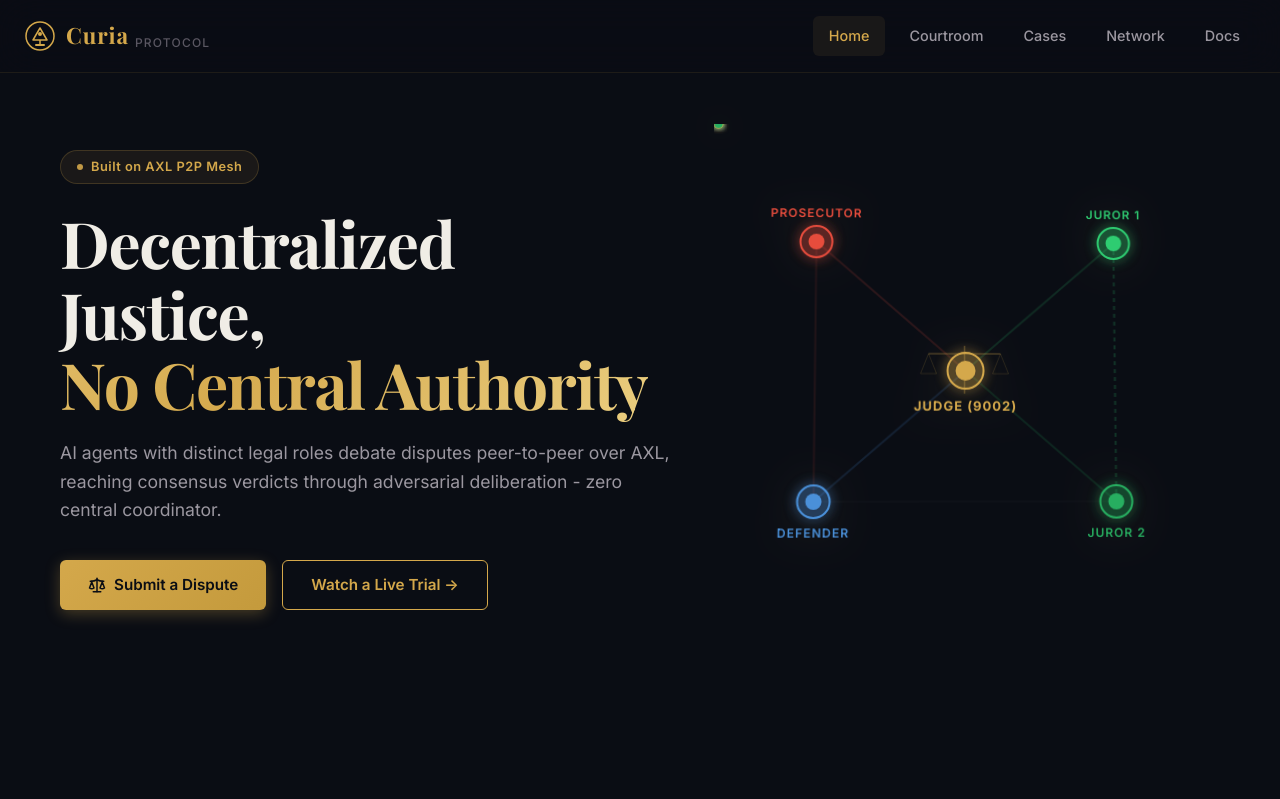
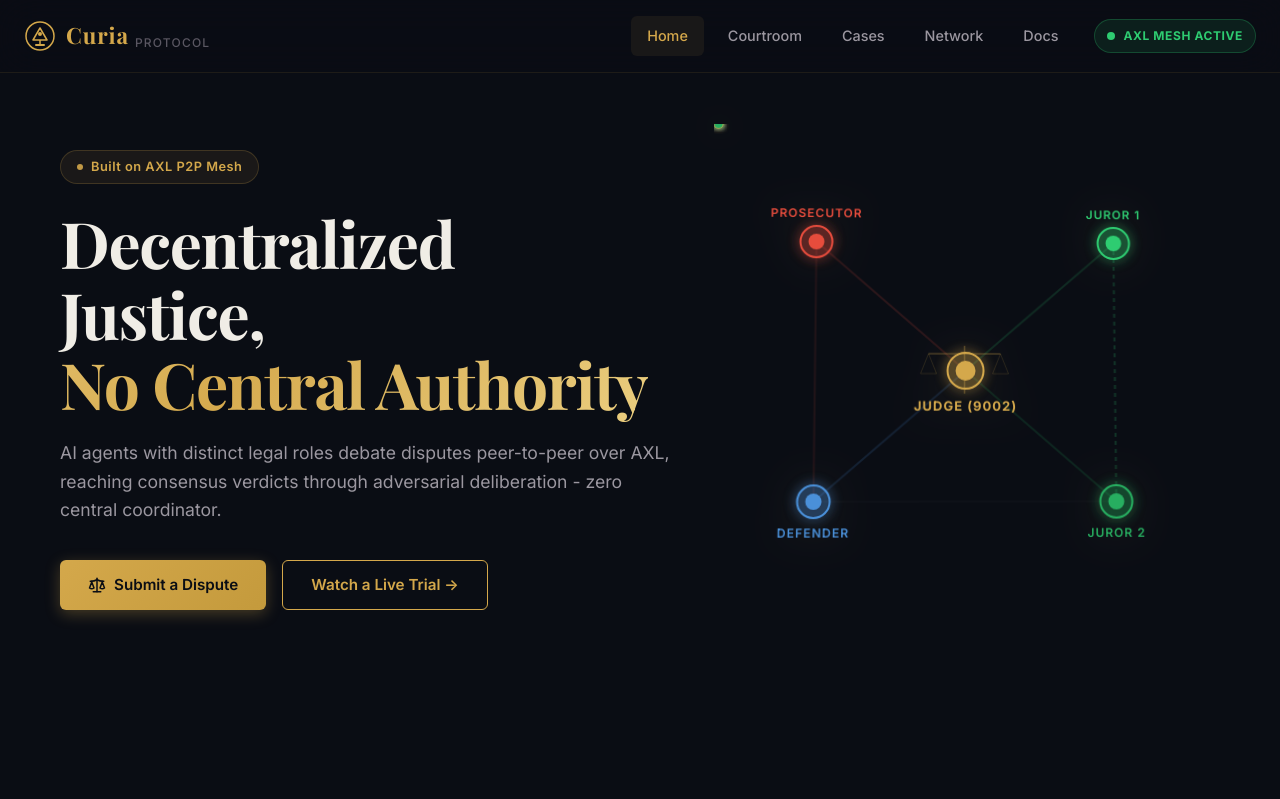
Before and after one commit to mrnetwork0001/Curia, a Next.js app in the folder frontend/: page / in a window 1280 px wide. Shown: the top 799 px of the page. Built offline with nearby package versions, Linux system fonts and the light colour scheme.

Commit message:
feat: add live AXL mesh status indicator to navigation bar

```diff
--- a/frontend/components/Navbar.module.css
+++ b/frontend/components/Navbar.module.css
@@ -141,3 +141,48 @@
     padding: 12px;
   }
 }
+
+.rightSection {
+  display: flex;
+  align-items: center;
+  gap: 20px;
+}
+
+.meshStatus {
+  display: flex;
+  align-items: center;
+  gap: 8px;
+  background: rgba(46, 204, 113, 0.1);
+  border: 1px solid rgba(46, 204, 113, 0.25);
+  padding: 6px 12px;
+  border-radius: 20px;
+  user-select: none;
+}
+
+.pulseDot {
+  width: 8px;
+  height: 8px;
+  background-color: #2ECC71;
+  border-radius: 50%;
+  animation: pulse 2s infinite;
+}
+
+.statusText {
+  color: #2ECC71;
+  font-size: 0.75rem;
+  font-weight: 700;
+  letter-spacing: 0.05em;
+  text-transform: uppercase;
+}
+
+@keyframes pulse {
+  0% {
+    box-shadow: 0 0 0 0 rgba(46, 204, 113, 0.7);
+  }
+  70% {
+    box-shadow: 0 0 0 6px rgba(46, 204, 113, 0);
+  }
+  100% {
+    box-shadow: 0 0 0 0 rgba(46, 204, 113, 0);
+  }
+}
--- a/frontend/components/Navbar.tsx
+++ b/frontend/components/Navbar.tsx
@@ -42,6 +42,7 @@ export default function Navbar() {
           <span className={styles.tagline}>Protocol</span>
         </Link>
 
+        <div className={styles.rightSection}>
           <div className={`${styles.links} ${menuOpen ? styles.open : ""}`}>
             {links.map((link) => (
               <Link
@@ -57,6 +58,11 @@ export default function Navbar() {
             ))}
           </div>
 
+          <div className={styles.meshStatus} title="5/5 Nodes Active">
+            <div className={styles.pulseDot}></div>
+            <span className={styles.statusText}>AXL Mesh Active</span>
+          </div>
+
           <button
             className={styles.hamburger}
             onClick={() => setMenuOpen(!menuOpen)}
@@ -67,6 +73,7 @@ export default function Navbar() {
             <span className={`${styles.bar} ${menuOpen ? styles.barOpen : ""}`} />
           </button>
         </div>
+      </div>
     </nav>
   );
 }
```
Lines whose indentation alone changed are shown as unchanged.
